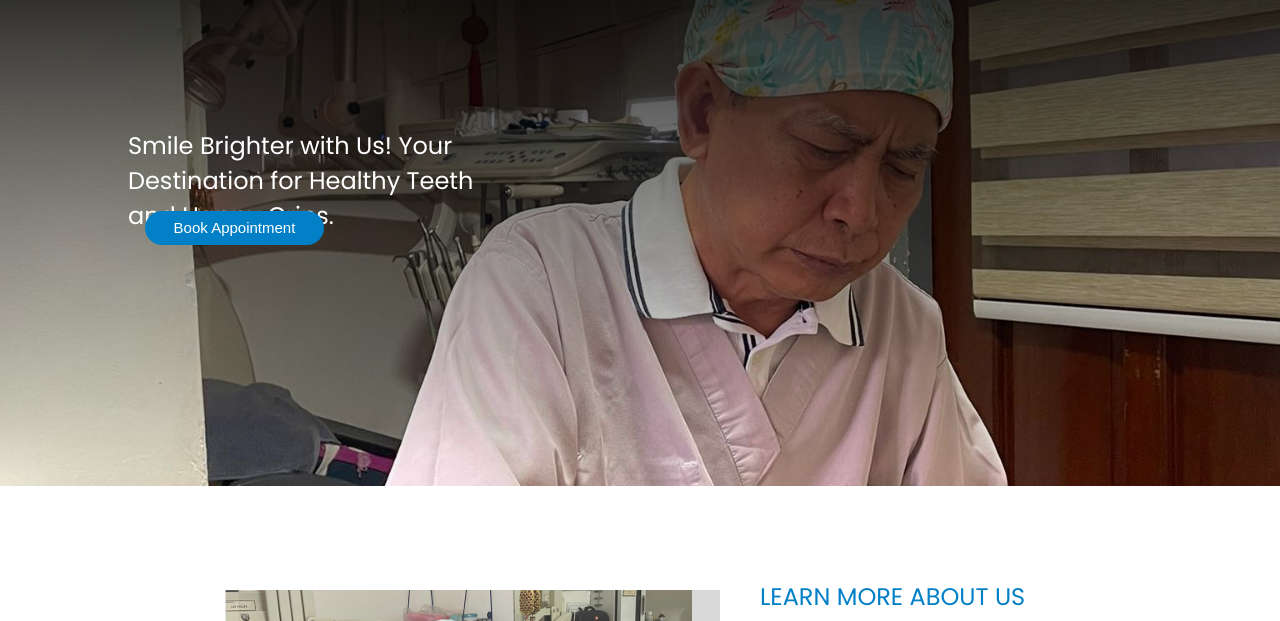
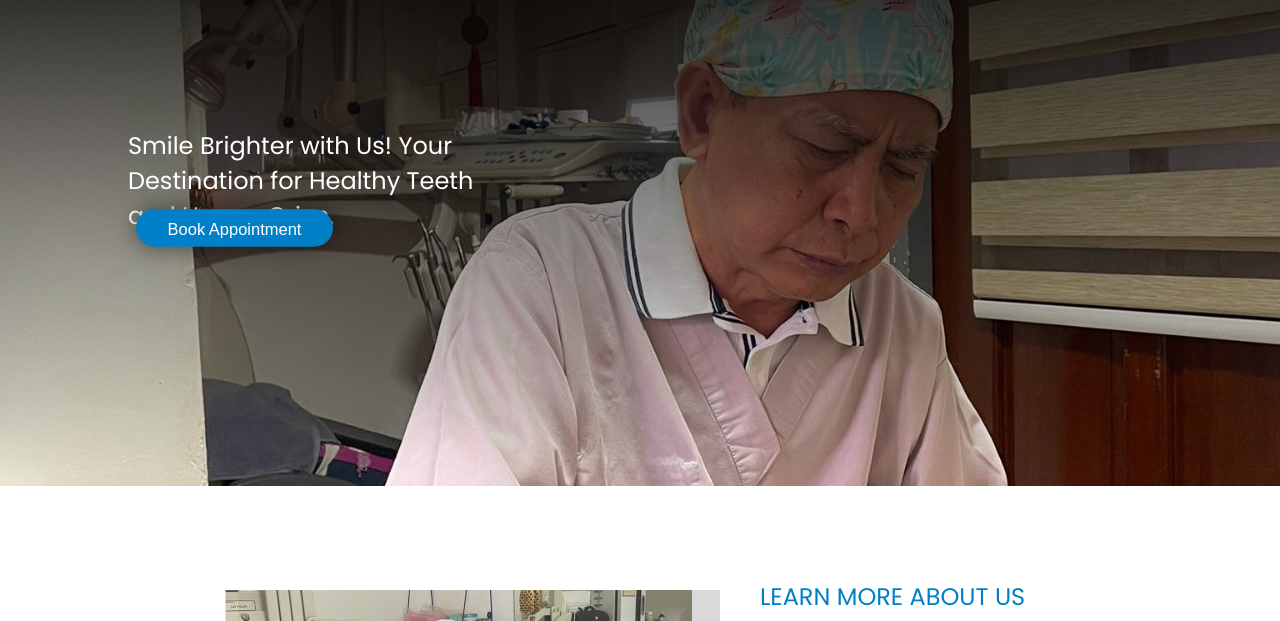
Before and after one commit to JacobCEU/Pador, a plain HTML site: page frontend/html/homepage.html in a window 1280 px wide. In both pictures the pointer is over the element "Book Appointment". Shown: the part 125-746 px from the top of the page. Drawn offline with nearby package versions, Linux system fonts and the light colour scheme; a web font is replaced by a local one.

Commit message:
updated homepage

```diff
--- a/frontend/css/homepage.css
+++ b/frontend/css/homepage.css
@@ -344,10 +344,15 @@ body {
 
 .aboutus-button:hover,
 .aboutus-button:focus,
-.aboutus-button:active {
+.aboutus-button:active,
+.bookappoinment-container:hover,
+.bookappoinment-container:focus,
+.bookappoinment-container:active
+{
   box-shadow: 0 0 20px rgba(0, 0, 0, 0.5);
   transform: scale(1.1);
 }
+
 
 .rectangle-1,
 .rectangle-1 * {
```
